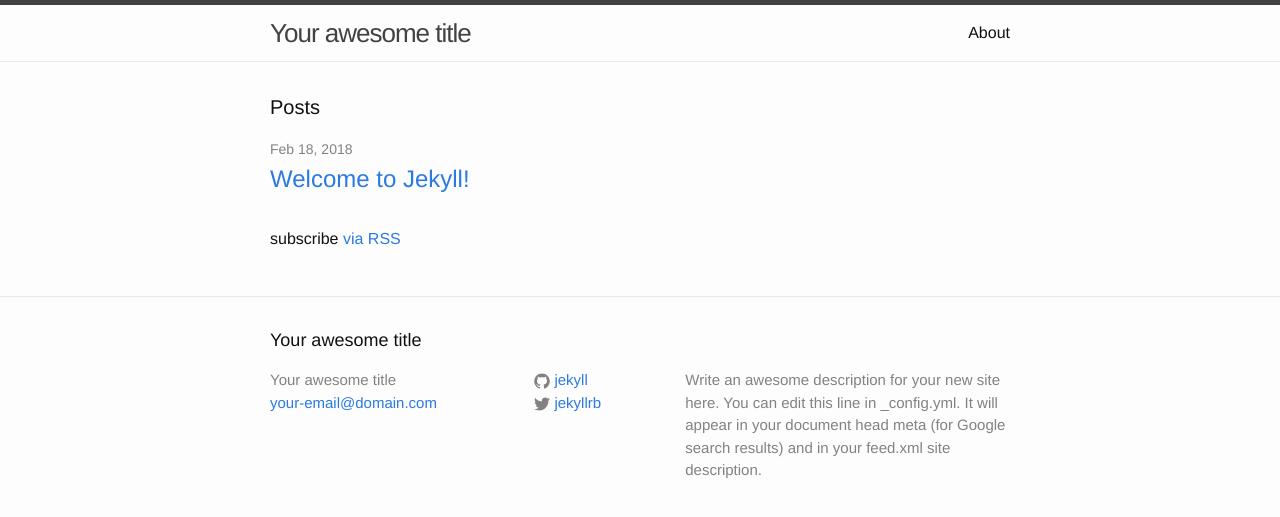
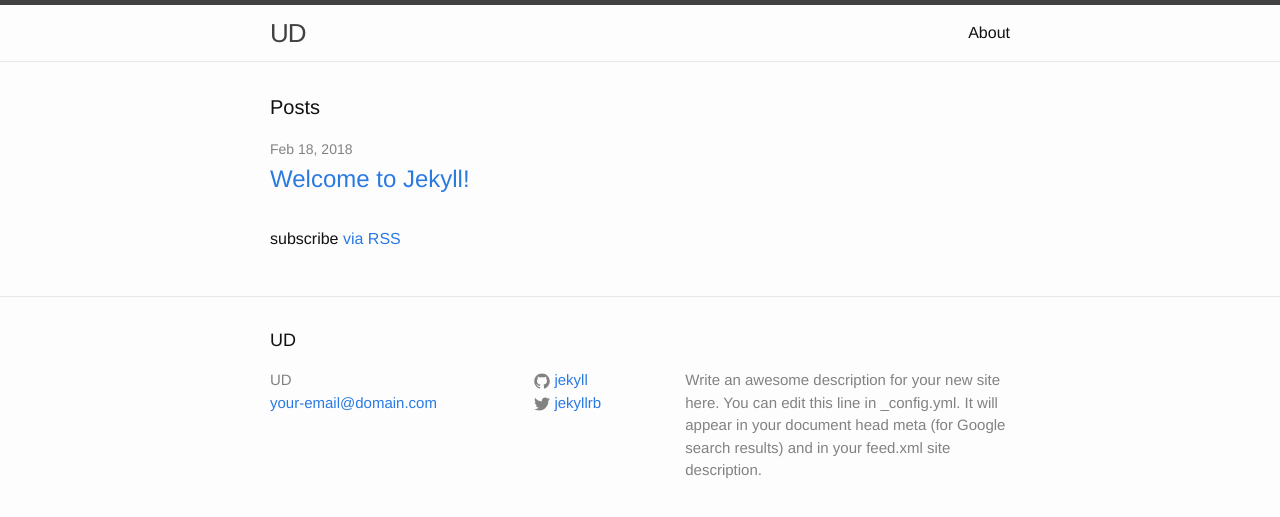
Before and after one commit to UD281095/UD281095.github.io, a Jekyll site: the page built from index.html, in a window 1280 px wide. Shown: the top 517 px of the page. Built offline with Jekyll 4.4.1, drawn with Linux system fonts in a browser that asks for light colours.

Commit message:
Update _config.yml

```diff
--- a/_config.yml
+++ b/_config.yml
@@ -6,7 +6,7 @@
 # 'jekyll serve'. If you change this file, please restart the server process.
 
 # Site settings
-title: Your awesome title
+title: UD
 email: your-email@domain.com
 description: > # this means to ignore newlines until "baseurl:"
   Write an awesome description for your new site here. You can edit this
```
